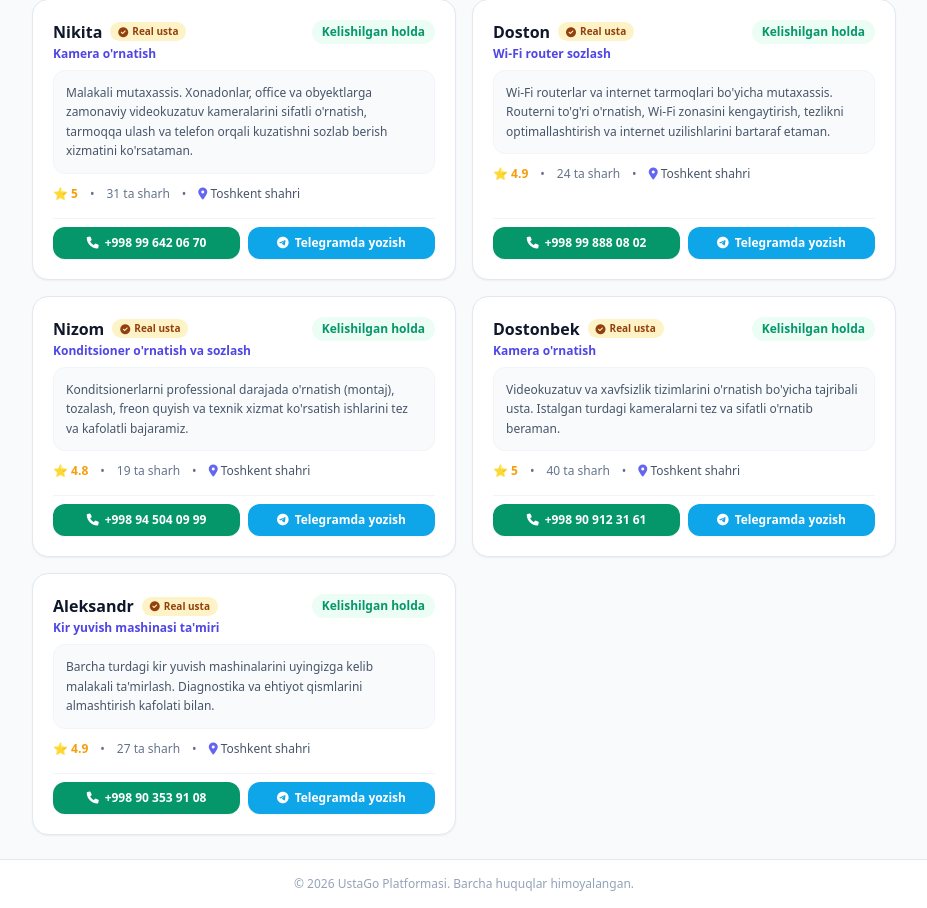
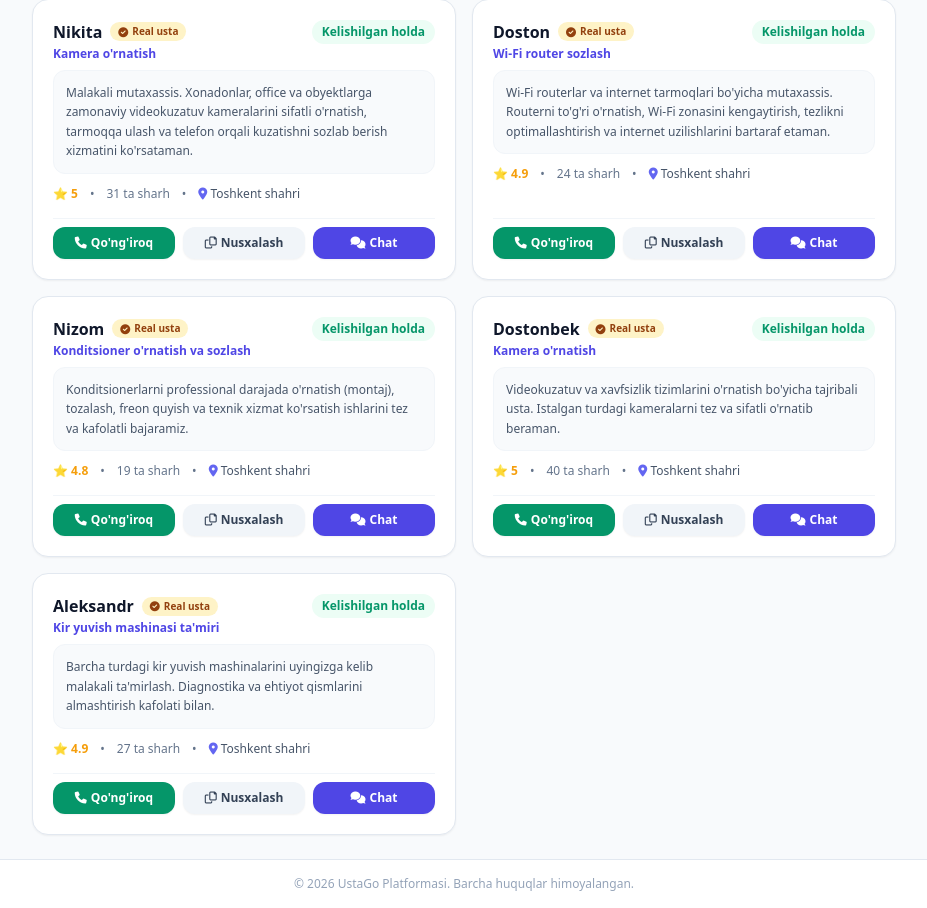
Before and after one commit to tokhirovs112-sudo/ustago2, a FastAPI app: page / in a window 1280 px wide. Shown: the part 481-1389 px from the top of the page, without its empty margins (176-1103 px from the left). Run offline with FastAPI, Linux system fonts and the light colour scheme; parts of the project's set-up code (start-up, migrations or seed data) failed here and were passed over; some libraries are stand-ins or nearby versions.

Commit message:
Update comments and add chat modal functionality

```diff
--- a/templates/index.html
+++ b/templates/index.html
@@ -26,7 +26,7 @@
             </a>
 
             <div class="flex items-center space-x-2">
-                <!-- Hudud Tanlash (Tepada) -->
+                <!-- Hudud Tanlash -->
                 <select id="top-region-select" onchange="filterByCategoryAndRegion()" class="bg-indigo-700 text-white text-xs px-3 py-2 rounded-xl font-semibold border border-indigo-500 outline-none">
                     <option value="Barcha hududlar">📍 Barcha hududlar</option>
                     {% for r in regions %}
@@ -70,7 +70,7 @@
             </div>
         </div>
 
-        <!-- 🏷️ Categories Bar (Tepada kategoriyalar) -->
+        <!-- 🏷️ Categories Bar -->
         <div class="space-y-2">
             <h3 class="text-xs font-bold text-slate-500 uppercase tracking-wider">Kategoriyalar bo'yicha tanlash:</h3>
             <div class="flex items-center gap-2 overflow-x-auto pb-2 no-scrollbar">
@@ -93,10 +93,54 @@
             </div>
 
             <div id="technicians-list" class="grid grid-cols-1 md:grid-cols-2 gap-4">
-                <!-- Dinamik ravishda JavaScript orqali to'ldiriladi -->
+                <!-- Dinamik to'ldiriladi -->
             </div>
         </section>
     </main>
+
+    <!-- MODAL: Usta bilan chat / Buyurtma yuborish -->
+    <div id="chat-modal" class="fixed inset-0 bg-slate-900/60 backdrop-blur-sm z-50 hidden flex items-center justify-center p-4">
+        <div class="bg-white rounded-2xl max-w-md w-full p-6 shadow-2xl border border-slate-100 space-y-4">
+            <div class="flex justify-between items-center border-b border-slate-100 pb-3">
+                <div class="flex items-center gap-2">
+                    <div class="w-8 h-8 rounded-full bg-indigo-100 text-indigo-600 flex items-center justify-center font-bold text-sm">
+                        <i class="fa-solid fa-comments"></i>
+                    </div>
+                    <div>
+                        <h3 id="chat-worker-name" class="font-bold text-slate-800 text-sm">Usta bilan chat</h3>
+                        <p class="text-[10px] text-slate-400">Buyurtma tafsilotlarini yuboring</p>
+                    </div>
+                </div>
+                <button onclick="closeChatModal()" class="text-slate-400 hover:text-slate-600">
+                    <i class="fa-solid fa-xmark text-lg"></i>
+                </button>
+            </div>
+
+            <div class="space-y-3">
+                <div>
+                    <label class="block text-[10px] font-bold text-slate-500 uppercase mb-1">Ismingiz</label>
+                    <input type="text" id="client-name-input" placeholder="Azizbek" class="w-full bg-slate-50 border border-slate-200 rounded-xl px-3 py-2 text-xs focus:ring-2 focus:ring-indigo-500 outline-none">
+                </div>
+                <div>
+                    <label class="block text-[10px] font-bold text-slate-500 uppercase mb-1">Telefon raqamingiz</label>
+                    <input type="tel" id="client-phone-input" placeholder="+998 90 123 45 67" class="w-full bg-slate-50 border border-slate-200 rounded-xl px-3 py-2 text-xs focus:ring-2 focus:ring-indigo-500 outline-none">
+                </div>
+                <div>
+                    <label class="block text-[10px] font-bold text-slate-500 uppercase mb-1">Muammo yoki xabar matni</label>
+                    <textarea id="client-message-input" rows="3" placeholder="Muammoni qisqacha yozing (Masalan: Router ishlamay qoldi)..." class="w-full bg-slate-50 border border-slate-200 rounded-xl p-2.5 text-xs focus:ring-2 focus:ring-indigo-500 outline-none"></textarea>
+                </div>
+                <button onclick="sendOrderToMaster()" class="w-full bg-indigo-600 hover:bg-indigo-700 text-white font-bold py-2.5 rounded-xl text-xs transition shadow-md flex items-center justify-center gap-2">
+                    <i class="fa-solid fa-paper-plane"></i> Xabarni yuborish
+                </button>
+            </div>
+        </div>
+    </div>
+
+    <!-- Toast Notification -->
+    <div id="toast" class="fixed bottom-5 right-5 bg-slate-900 text-white text-xs px-4 py-2.5 rounded-xl shadow-xl transition-all duration-300 transform translate-y-20 opacity-0 z-50 flex items-center gap-2">
+        <i class="fa-solid fa-circle-check text-emerald-400"></i>
+        <span id="toast-text">Xabar yuborildi!</span>
+    </div>
 
     <!-- Footer -->
     <footer class="bg-white border-t border-slate-200 py-4 text-center text-xs text-slate-400">
@@ -107,8 +151,9 @@
     <script>
         let allTechnicians = [];
         let selectedCategory = "";
+        let currentActiveWorkerPhone = "";
+        let currentActiveWorkerName = "";
 
-        // Sahifa ochilganda barcha ustalarni yuklab olish
         async function loadInitialData() {
             const res = await fetch('/api/technicians');
             allTechnicians = await res.json();
@@ -117,8 +162,6 @@
 
         async function filterByCategory(category) {
             selectedCategory = category;
-
-            // Tugmalar aktivligini o'zgartirish
             document.querySelectorAll('.cat-btn').forEach(btn => {
                 if (btn.getAttribute('data-cat') === category) {
                     btn.classList.remove('bg-white', 'text-slate-700', 'border');
@@ -144,7 +187,6 @@
             renderWorkers(data);
         }
 
-        // Live Search
         function handleLiveSearch() {
             const query = document.getElementById('live-search-input').value.toLowerCase();
             const clearBtn = document.getElementById('search-clear-btn');
@@ -169,7 +211,51 @@
             renderWorkers(allTechnicians);
         }
 
-        // Ustalar ro'yxatini OLX uslubida chiqarish
+        function copyPhoneNumber(phone) {
+            navigator.clipboard.writeText(phone).then(() => {
+                showToast(`${phone} nusxalandi!`);
+            });
+        }
+
+        function openChatModal(name, phone) {
+            currentActiveWorkerName = name;
+            currentActiveWorkerPhone = phone;
+            document.getElementById('chat-worker-name').innerText = `${name} bilan chat`;
+            document.getElementById('chat-modal').classList.remove('hidden');
+        }
+
+        function closeChatModal() {
+            document.getElementById('chat-modal').classList.add('hidden');
+        }
+
+        function sendOrderToMaster() {
+            const name = document.getElementById('client-name-input').value.trim();
+            const phone = document.getElementById('client-phone-input').value.trim();
+            const msg = document.getElementById('client-message-input').value.trim();
+
+            if (!name || !phone) {
+                alert("Iltimos, ismingiz va telefon raqamingizni kiriting!");
+                return;
+            }
+
+            closeChatModal();
+            showToast(`Buyurtmangiz ${currentActiveWorkerName}ga yuborildi! Tez orada bog'lanishadi.`);
+
+            // Tozalash
+            document.getElementById('client-name-input').value = '';
+            document.getElementById('client-phone-input').value = '';
+            document.getElementById('client-message-input').value = '';
+        }
+
+        function showToast(text) {
+            const toast = document.getElementById('toast');
+            document.getElementById('toast-text').innerText = text;
+            toast.classList.remove('translate-y-20', 'opacity-0');
+            setTimeout(() => {
+                toast.classList.add('translate-y-20', 'opacity-0');
+            }, 3000);
+        }
+
         function renderWorkers(workers) {
             const container = document.getElementById('technicians-list');
             document.getElementById('results-count').innerText = `Topildi: ${workers.length} ta usta`;
@@ -181,10 +267,6 @@
 
             let html = '';
             workers.forEach(w => {
-                const tgPhone = w.phone.replace(/[^0-9]/g, '');
-                const tgMessage = encodeURIComponent(`Salom, ${w.name}! Siz bilan UstaGo platformasi orqali bog'lanyapman. Xizmat: ${w.job}.`);
-                const tgUrl = `https://t.me/+${tgPhone}`; // Yoki t.me havolasi
-
                 html += `
                     <div class="bg-white p-5 rounded-2xl border border-slate-200 shadow-sm flex flex-col justify-between space-y-4 hover:shadow-md transition">
                         <div class="space-y-2">
@@ -199,7 +281,6 @@
                                 <span class="text-xs font-bold text-emerald-600 bg-emerald-50 px-2.5 py-1 rounded-xl">${w.price}</span>
                             </div>
 
-                            <!-- OLX uslubidagi Tavsif (Opisanie) -->
                             <p class="text-xs text-slate-600 leading-relaxed bg-slate-50 p-3 rounded-xl border border-slate-100">
                                 ${w.description}
                             </p>
@@ -213,14 +294,17 @@
                             </div>
                         </div>
 
-                        <!-- Aloqa tugmalari -->
-                        <div class="grid grid-cols-2 gap-2 pt-2 border-t border-slate-100">
-                            <a href="tel:${w.phone}" class="bg-emerald-600 hover:bg-emerald-700 text-white font-semibold py-2 rounded-xl text-xs transition flex items-center justify-center gap-1.5 shadow-sm">
-                                <i class="fa-solid fa-phone"></i> ${w.phone}
+                        <!-- Tugmalar: Qo'ng'iroq, Nusxalash va Chat -->
+                        <div class="grid grid-cols-3 gap-2 pt-2 border-t border-slate-100">
+                            <a href="tel:${w.phone}" class="bg-emerald-600 hover:bg-emerald-700 text-white font-semibold py-2 rounded-xl text-xs transition flex items-center justify-center gap-1 shadow-sm">
+                                <i class="fa-solid fa-phone"></i> Qo'ng'iroq
                             </a>
-                            <a href="https://t.me/{{ telegram_bot_username }}" target="_blank" class="bg-sky-500 hover:bg-sky-600 text-white font-semibold py-2 rounded-xl text-xs transition flex items-center justify-center gap-1.5 shadow-sm">
-                                <i class="fa-brands fa-telegram"></i> Telegramda yozish
-                            </a>
+                            <button onclick="copyPhoneNumber('${w.phone}')" class="bg-slate-100 hover:bg-slate-200 text-slate-700 font-semibold py-2 rounded-xl text-xs transition flex items-center justify-center gap-1 shadow-sm">
+                                <i class="fa-regular fa-copy"></i> Nusxalash
+                            </button>
+                            <button onclick="openChatModal('${w.name}', '${w.phone}')" class="bg-indigo-600 hover:bg-indigo-700 text-white font-semibold py-2 rounded-xl text-xs transition flex items-center justify-center gap-1 shadow-sm">
+                                <i class="fa-solid fa-comments"></i> Chat
+                            </button>
                         </div>
                     </div>
                 `;
@@ -228,7 +312,6 @@
             container.innerHTML = html;
         }
 
-        // Ishga tushirish
         loadInitialData();
     </script>
 </body>
```
